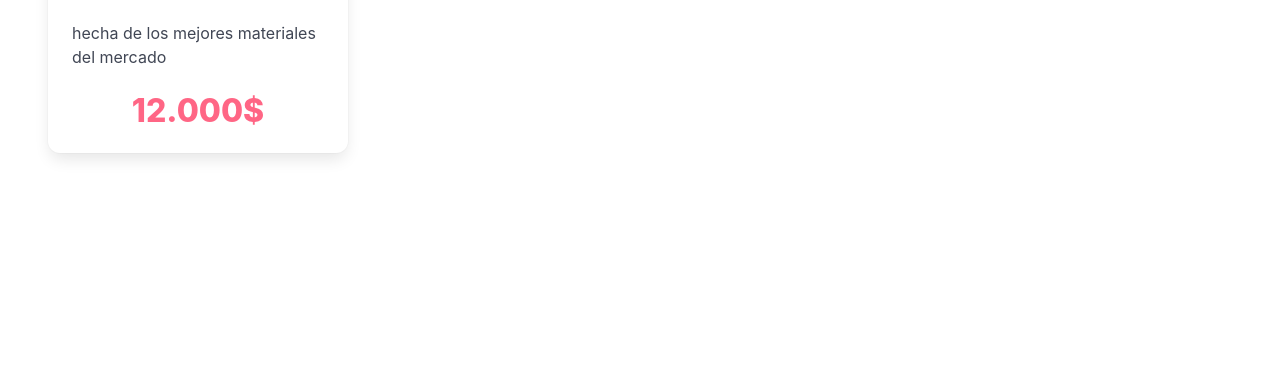
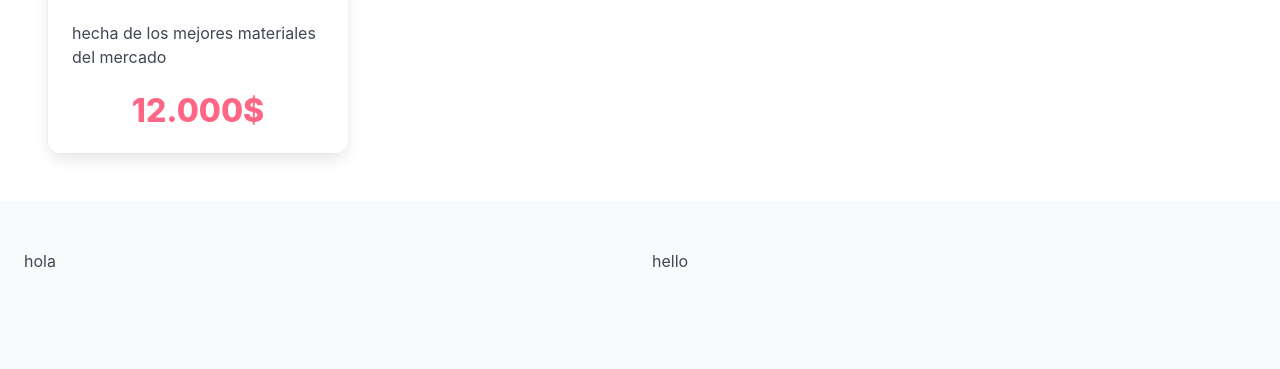
Before and after one commit to Nosebone96/Maya, a Gatsby site: page / in a window 1280 px wide. Shown: the part 507-876 px from the top of the page. Before the commit the page ends 800 px from the top, so only its background shows below. Built offline with nearby package versions, Linux system fonts and the light colour scheme; Gatsby itself is replaced by a stand-in of ours.

Commit message:
yo ya la llevé, pero fue pa' mi casa...

```diff
--- a/src/components/footer.js
+++ b/src/components/footer.js
@@ -0,0 +1,17 @@
+import React from "react";
+
+
+const Footer = () => {
+    return (
+        <footer className="footer">
+            <div className="columns is-desktop">
+                <div className="column">hola</div>
+                <div className="column">hello</div>
+
+            </div>
+
+        </footer>
+    )
+}
+
+export default Footer;
--- a/src/components/layout.js
+++ b/src/components/layout.js
@@ -1,5 +1,6 @@
 import React from "react";
 import Header from "./header";
+import Footer from "./footer";
 
 
 const Layout = ({ children }) => {
@@ -10,6 +11,7 @@ const Layout = ({ children }) => {
                 <section className="section">
                     <main>{children}</main>
                 </section>
+                <Footer />
             </div>
 
         </>
```
Also changed, not shown: src/components/camandulas.js (deleted), src/components/mochilas.js (deleted), src/components/pañoletas.js (deleted), src/pages/camandulas.js (added), src/pages/mochilas.js (added), src/pages/pañoletas.js (added).
